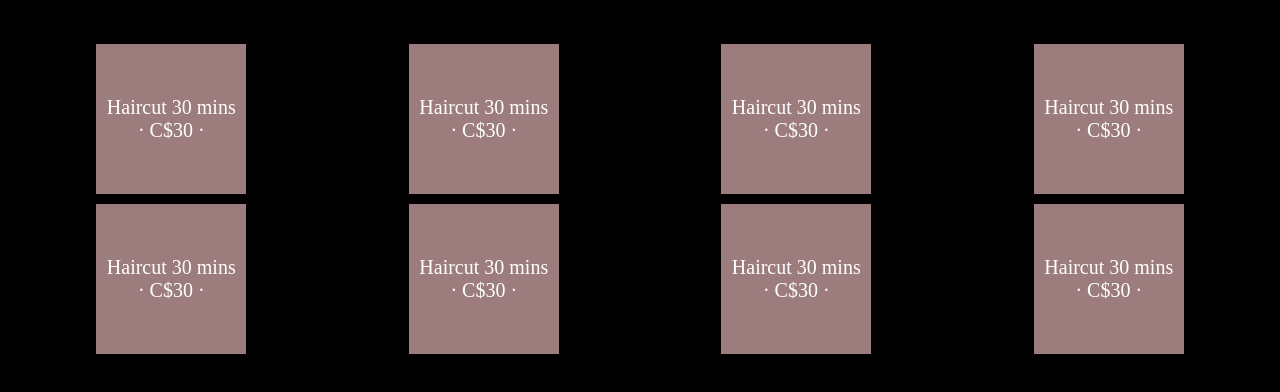
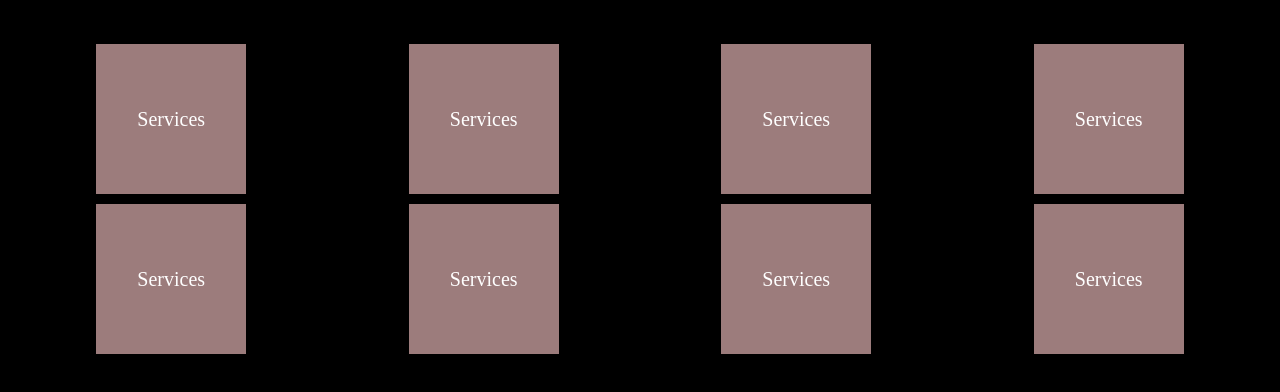
Before and after one commit to Akin0046/mtm6201-midterm, a plain HTML site: page services.html in a window 1280 px wide. Shown: the part 68-460 px from the top of the page. Drawn offline with Linux system fonts and the light colour scheme.

Commit message:
adds services page

```diff
--- a/services.html
+++ b/services.html
@@ -5,8 +5,9 @@
     <meta name="viewport" content="width=device-width, initial-scale=1.0">
     <title>mtm6201-midterm</title>
     <link rel="stylesheet" type="text/css" href="https://cdnjs.cloudflare.com/ajax/libs/font-awesome/5.15.3/css/all.min.css">
+
     <link href="./css/main.css" rel="stylesheet">
-</head>
+
     <body>
         <header class="top-banner">
           <button class="menu-button">
@@ -20,30 +21,31 @@
           </button>
         </header>
 
+
   <div class="services-container">
     <div class="service-button">
-      <span class="service-text">Haircut 30 mins     <br> · C$30 ·</span>
+      <span class="service-text">Services</span>
     </div>
     <div class="service-button">
-      <span class="service-text">Haircut 30 mins     <br> · C$30 ·</span>
+      <span class="service-text">Services</span>
     </div>
     <div class="service-button">
-      <span class="service-text">Haircut 30 mins     <br> · C$30 ·</span>
+      <span class="service-text">Services</span>
     </div>
     <div class="service-button">
-      <span class="service-text">Haircut 30 mins     <br> · C$30 ·</span>
+      <span class="service-text">Services</span>
     </div>
     <div class="service-button">
-      <span class="service-text">Haircut 30 mins     <br> · C$30 ·</span>
+      <span class="service-text">Services</span>
     </div>
     <div class="service-button">
-      <span class="service-text">Haircut 30 mins     <br> · C$30 ·</span>
+      <span class="service-text">Services</span>
     </div>
     <div class="service-button">
-      <span class="service-text">Haircut 30 mins     <br> · C$30 ·</span>
+      <span class="service-text">Services</span>
     </div>
     <div class="service-button">
-      <span class="service-text">Haircut 30 mins     <br> · C$30 ·</span>
+      <span class="service-text">Services</span>
     </div>
   </div>
 </body>
```
Lines whose indentation alone changed are shown as unchanged.
